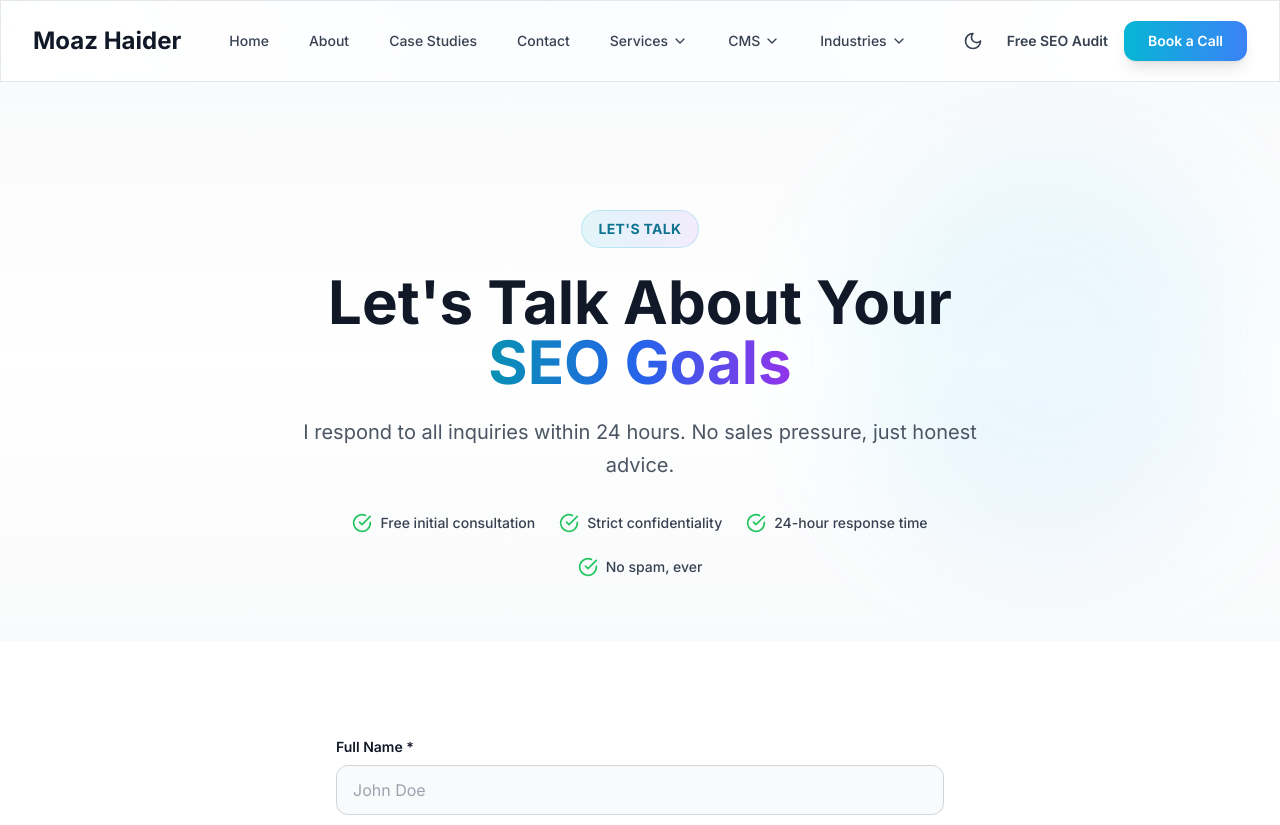
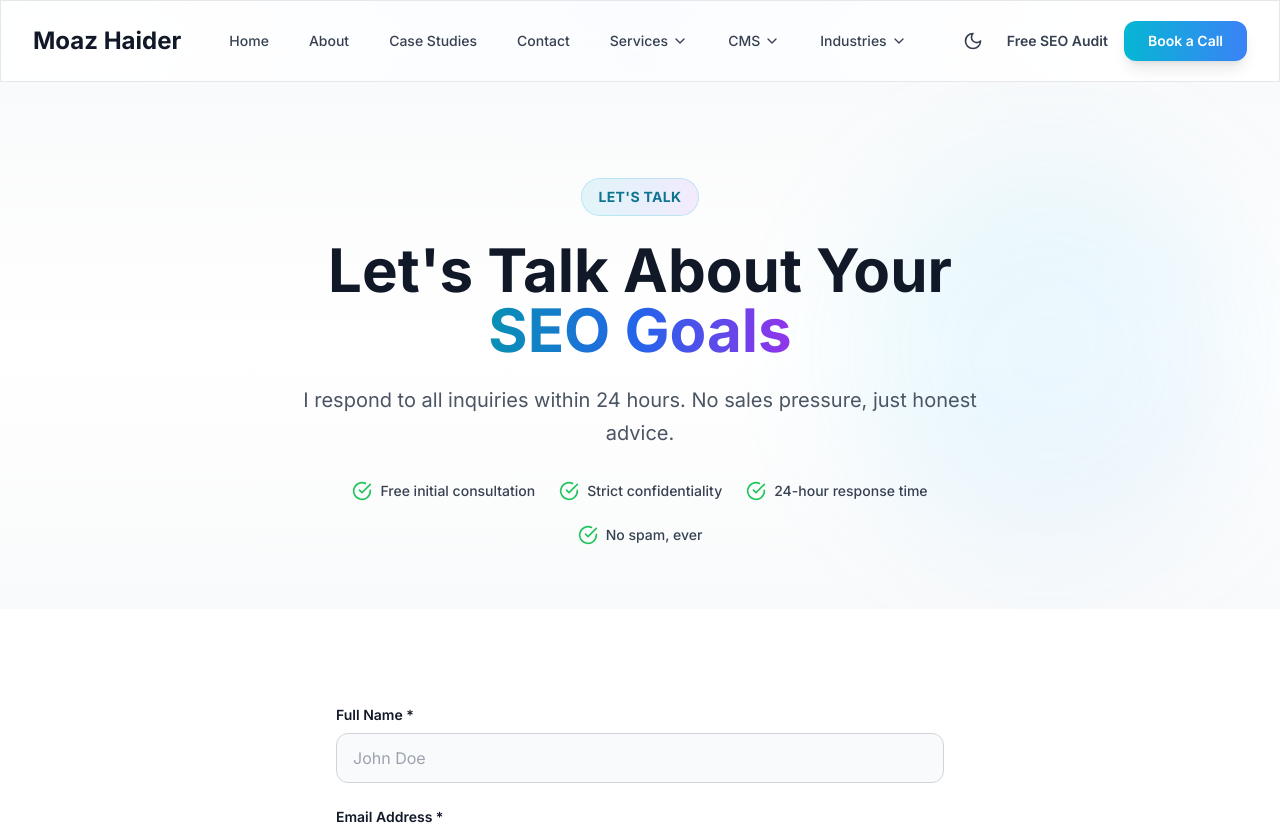
Before and after one commit to MoazHaider8/moazhaider-portfolio, a Next.js app: page /contact in a window 1280 px wide. Shown: the top 825 px of the page. Built offline with nearby package versions, Linux system fonts and the light colour scheme.

Commit message:
Fix contact page padding - reduce top spacing between header and content

```diff
--- a/components/contact/ContactHero.tsx
+++ b/components/contact/ContactHero.tsx
@@ -12,7 +12,7 @@ export default function ContactHero() {
   ];
 
   return (
-    <section className="relative pt-32 pb-16 overflow-hidden bg-gradient-to-b from-gray-50 via-white to-gray-50 dark:from-gray-900 dark:via-gray-900 dark:to-gray-800">
+    <section className="relative pt-24 pb-16 overflow-hidden bg-gradient-to-b from-gray-50 via-white to-gray-50 dark:from-gray-900 dark:via-gray-900 dark:to-gray-800">
       {/* Gradient Orb */}
       <motion.div
         animate={{
```
